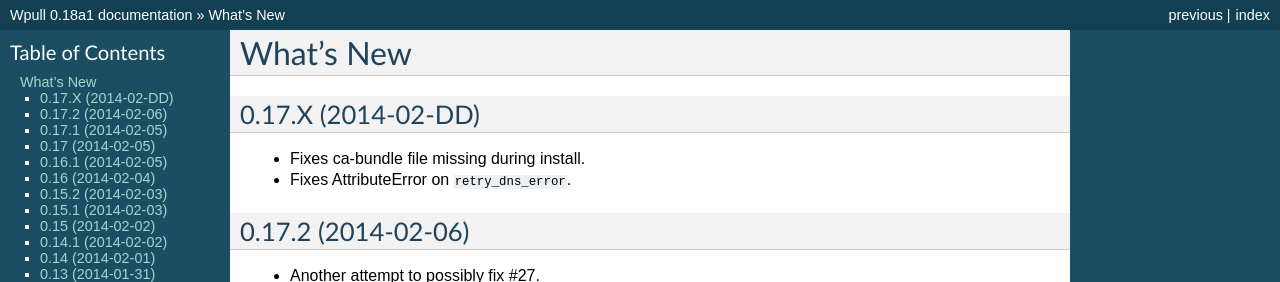
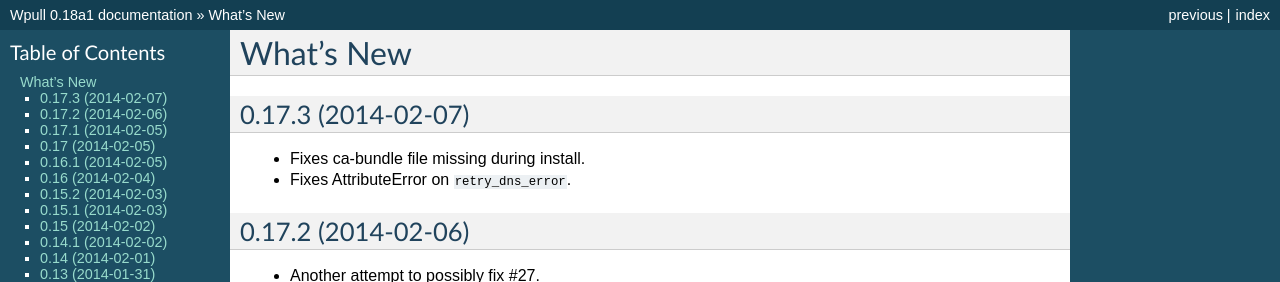
Before and after one commit to ArchiveTeam/wpull, a Sphinx documentation site: the page built from doc/changelog.rst, in a window 1280 px wide and 900 px high. Shown: the top 282 px of the window. Built offline with Sphinx 7.4.7, drawn with Linux system fonts in a browser that asks for light colours; pages that are not in the unit, such as notebooks, are missing from menus.

Commit message:
changelog: Updates latest to 0.17.3.

```diff
--- a/doc/changelog.rst
+++ b/doc/changelog.rst
@@ -2,7 +2,7 @@
 What's New
 ==========
 
-0.17.X (2014-02-DD)
+0.17.3 (2014-02-07)
 ===================
 
 * Fixes ca-bundle file missing during install.
```
